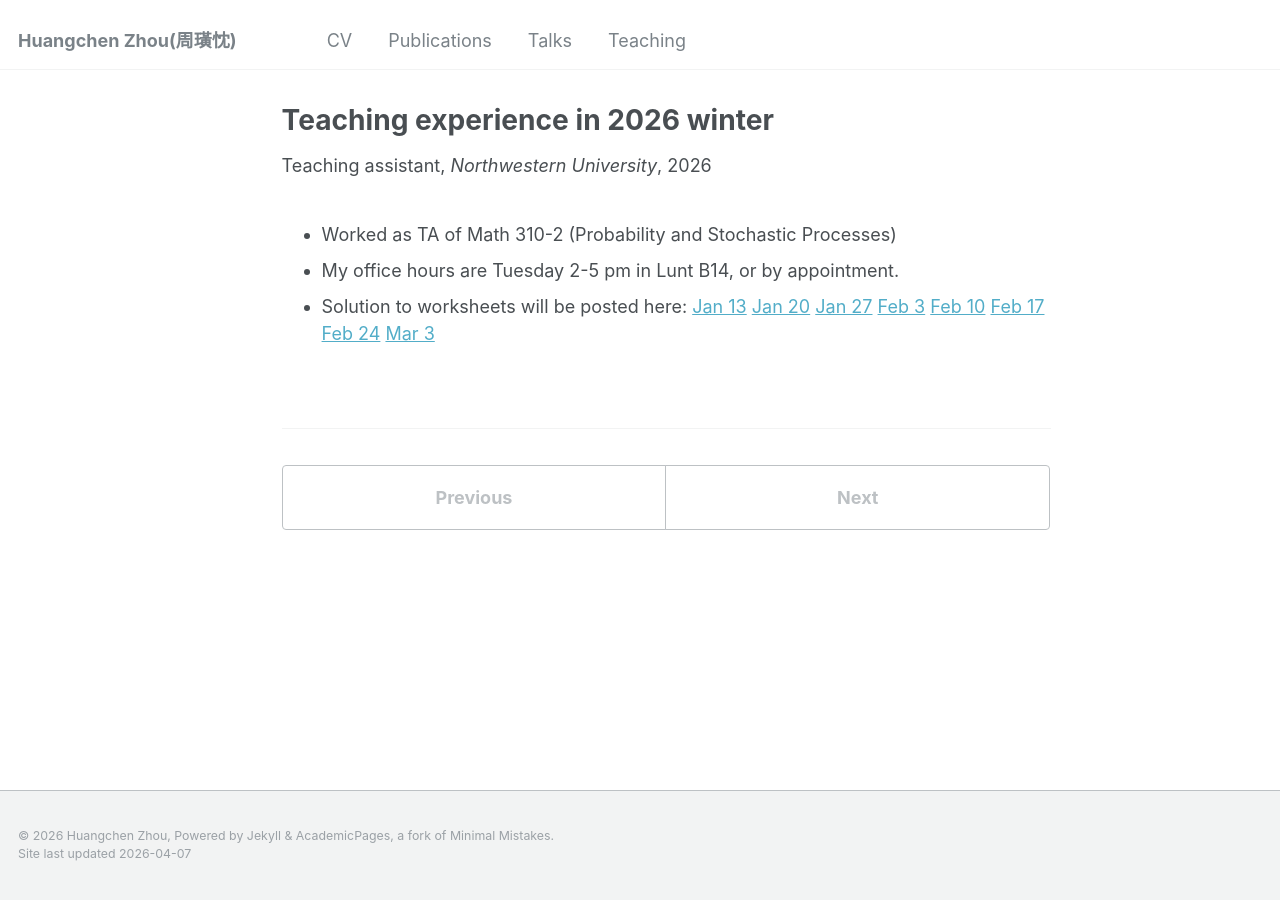
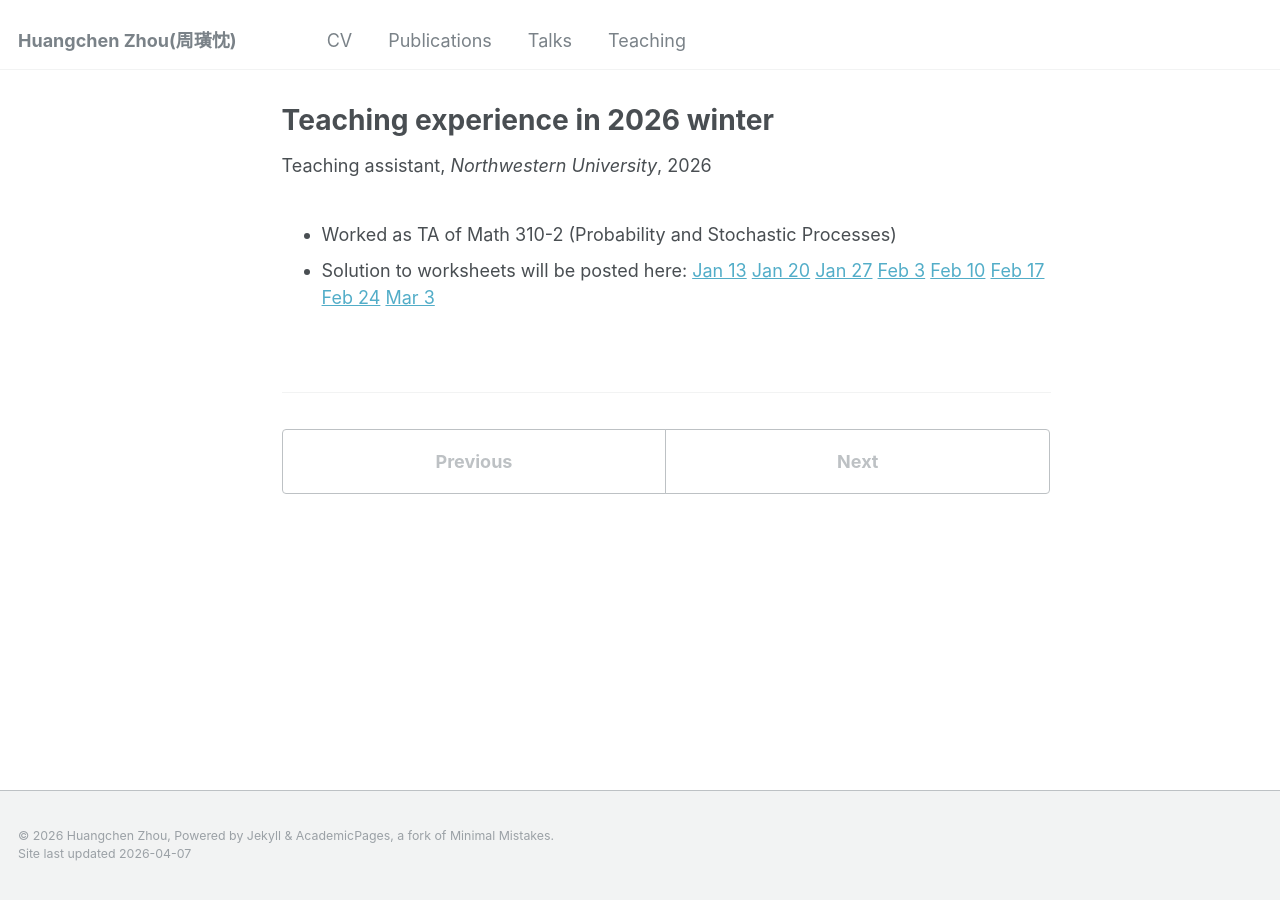
Before and after one commit to zhc515/zhc515.github.io, a Jekyll site: the page built from _teaching/2026-winter-teaching.md, in a window 1280 px wide. Built offline with Jekyll 4.4.1, drawn with Linux system fonts in a browser that asks for light colours.

Commit message:
Update 2026-winter-teaching.md

```diff
--- a/_teaching/2026-winter-teaching.md
+++ b/_teaching/2026-winter-teaching.md
@@ -9,7 +9,6 @@ location: "Evanston, US"
 ---
 
 - Worked as TA of Math 310-2 (Probability and Stochastic Processes)
-- My office hours are Tuesday 2-5 pm in Lunt B14, or by appointment.
 - Solution to worksheets will be posted here:
   [Jan 13](http://zhc515.github.io/files/Math_310_2_worksheet_Jan_13.pdf)
   [Jan 20](http://zhc515.github.io/files/Math_310_2_worksheet_Jan_20.pdf)
```
